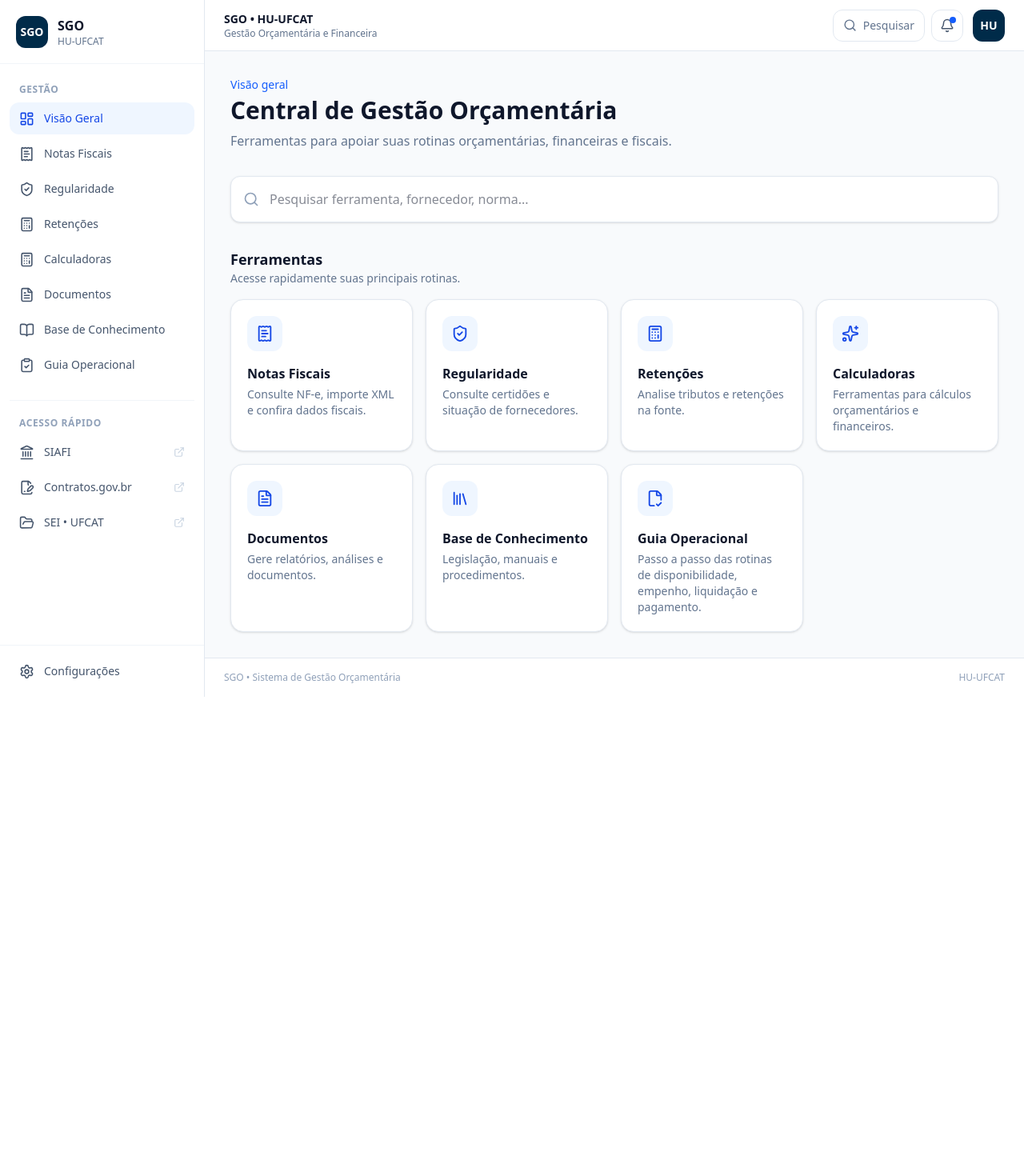
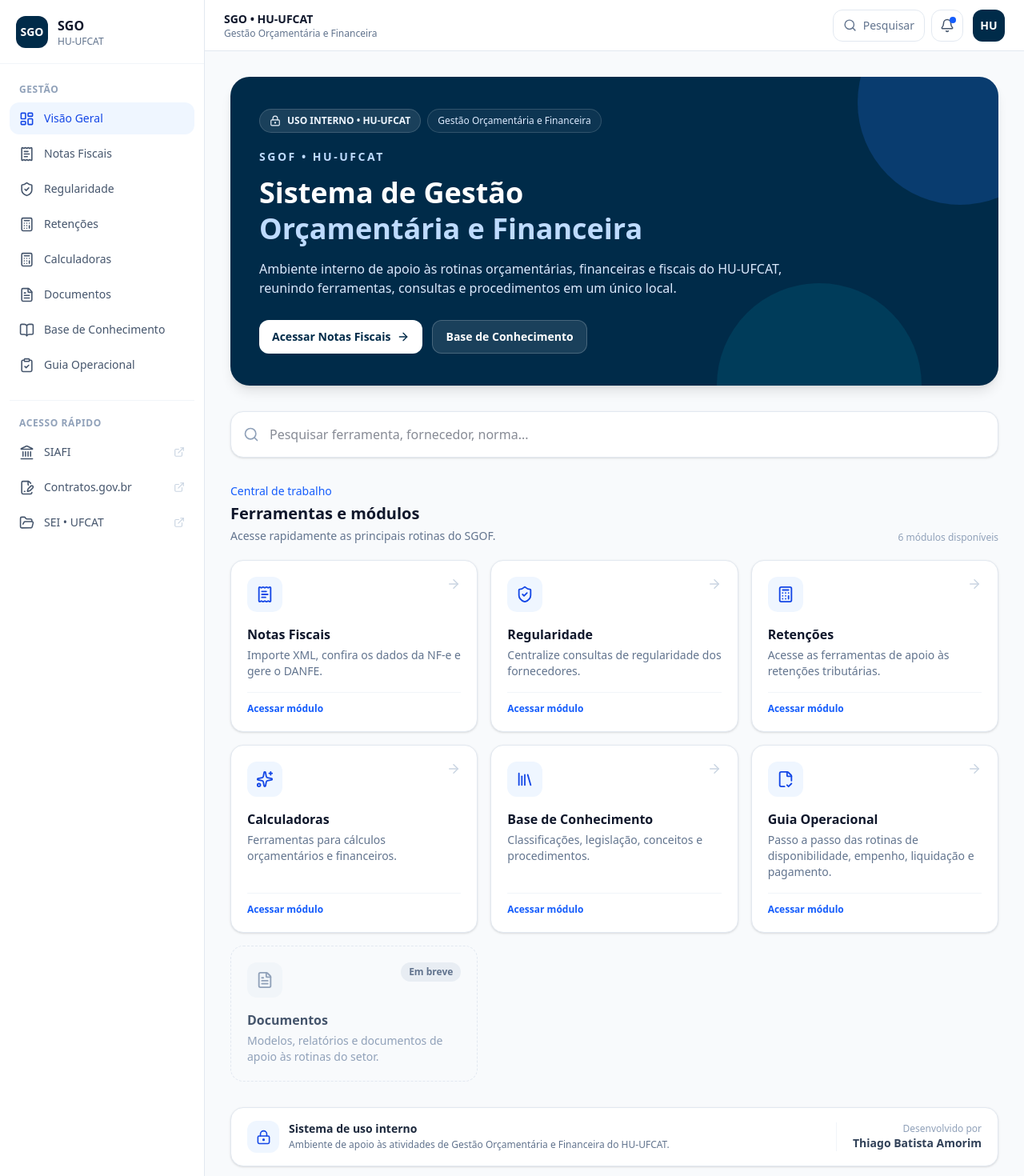
Before and after one commit to thiagoamorim-ship-it/sgofufcat, a React (Vite) app: page / in a window 1280 px wide. Shown: the top 1470 px of the page at 80% size. Before the commit the page ends 871 px from the top, so only its background shows below. Built offline with nearby package versions, Linux system fonts and the light colour scheme.

Commit message:
feat: moderniza dashboard e adiciona identificação do SGOF
Updated tool descriptions and added new tools to the dashboard. Improved layout and styling for better user experience.

```diff
--- a/src/pages/Dashboard.tsx
+++ b/src/pages/Dashboard.tsx
@@ -1,8 +1,10 @@
 import {
+  ArrowRight,
   Calculator,
   FileCheck2,
   FileText,
   Library,
+  LockKeyhole,
   ReceiptText,
   Search,
   ShieldCheck,
@@ -14,39 +16,43 @@ import { Link } from 'react-router-dom';
 const tools = [
   {
     title: 'Notas Fiscais',
-    description: 'Consulte NF-e, importe XML e confira dados fiscais.',
+    description:
+      'Importe XML, confira os dados da NF-e e gere o DANFE.',
     icon: ReceiptText,
     path: '/notas-fiscais',
+    status: 'available',
   },
   {
     title: 'Regularidade',
-    description: 'Consulte certidões e situação de fornecedores.',
+    description:
+      'Centralize consultas de regularidade dos fornecedores.',
     icon: ShieldCheck,
     path: '/regularidade',
+    status: 'available',
   },
   {
     title: 'Retenções',
-    description: 'Analise tributos e retenções na fonte.',
+    description:
+      'Acesse as ferramentas de apoio às retenções tributárias.',
     icon: Calculator,
     path: '/retencoes',
+    status: 'available',
   },
   {
     title: 'Calculadoras',
-    description: 'Ferramentas para cálculos orçamentários e financeiros.',
+    description:
+      'Ferramentas para cálculos orçamentários e financeiros.',
     icon: Sparkles,
     path: '/calculadoras',
-  },
-  {
-    title: 'Documentos',
-    description: 'Gere relatórios, análises e documentos.',
-    icon: FileText,
-    path: '/documentos',
+    status: 'available',
   },
   {
     title: 'Base de Conhecimento',
-    description: 'Legislação, manuais e procedimentos.',
+    description:
+      'Classificações, legislação, conceitos e procedimentos.',
     icon: Library,
-    path: '/legislacao',
+    path: '/base-conhecimento',
+    status: 'available',
   },
   {
     title: 'Guia Operacional',
@@ -54,6 +60,15 @@ const tools = [
       'Passo a passo das rotinas de disponibilidade, empenho, liquidação e pagamento.',
     icon: FileCheck2,
     path: '/checklist',
+    status: 'available',
+  },
+  {
+    title: 'Documentos',
+    description:
+      'Modelos, relatórios e documentos de apoio às rotinas do setor.',
+    icon: FileText,
+    path: '',
+    status: 'soon',
   },
 ];
 
@@ -61,23 +76,61 @@ export default function Dashboard() {
   return (
     <div className="space-y-8">
 
-      {/* Cabeçalho */}
-      <section>
-        <p className="text-sm font-medium text-blue-600">
-          Visão geral
+      {/* Apresentação */}
+      <section className="relative overflow-hidden rounded-3xl bg-[#002B49] px-6 py-8 text-white shadow-lg md:px-9 md:py-10">
+        <div className="absolute -right-20 -top-24 h-64 w-64 rounded-full bg-blue-500/20" />
+        <div className="absolute -bottom-32 right-24 h-64 w-64 rounded-full bg-cyan-400/10" />
+
+        <div className="relative z-10 max-w-4xl">
+          <div className="mb-5 flex flex-wrap items-center gap-2">
+            <span className="inline-flex items-center gap-2 rounded-full border border-white/15 bg-white/10 px-3 py-1.5 text-xs font-semibold text-blue-50">
+              <LockKeyhole size={14} />
+              USO INTERNO • HU-UFCAT
+            </span>
+
+            <span className="rounded-full border border-white/15 bg-white/5 px-3 py-1.5 text-xs font-medium text-blue-100">
+              Gestão Orçamentária e Financeira
+            </span>
+          </div>
+
+          <p className="text-sm font-semibold uppercase tracking-[0.18em] text-blue-200">
+            SGOF • HU-UFCAT
           </p>
 
-        <h1 className="mt-1 text-3xl font-bold text-slate-900">
-          Central de Gestão Orçamentária
+          <h1 className="mt-3 max-w-3xl text-3xl font-bold leading-tight md:text-4xl">
+            Sistema de Gestão
+            <span className="block text-blue-200">
+              Orçamentária e Financeira
+            </span>
           </h1>
 
-        <p className="mt-2 text-slate-500">
-          Ferramentas para apoiar suas rotinas orçamentárias,
-          financeiras e fiscais.
+          <p className="mt-4 max-w-2xl text-sm leading-6 text-blue-100 md:text-base">
+            Ambiente interno de apoio às rotinas orçamentárias,
+            financeiras e fiscais do HU-UFCAT, reunindo ferramentas,
+            consultas e procedimentos em um único local.
           </p>
+
+          <div className="mt-7 flex flex-wrap gap-3">
+            <Link
+              to="/notas-fiscais"
+              className="inline-flex items-center gap-2 rounded-xl bg-white px-4 py-2.5 text-sm font-semibold text-[#002B49] transition hover:bg-blue-50"
+            >
+              Acessar Notas Fiscais
+              <ArrowRight size={16} />
+            </Link>
+
+            <Link
+              to="/base-conhecimento"
+              className="inline-flex items-center gap-2 rounded-xl border border-white/20 bg-white/10 px-4 py-2.5 text-sm font-semibold text-white transition hover:bg-white/15"
+            >
+              Base de Conhecimento
+            </Link>
+          </div>
+        </div>
       </section>
 
       {/* Pesquisa */}
+      <section>
         <div className="relative">
           <Search
             size={20}
@@ -87,51 +140,128 @@ export default function Dashboard() {
           <input
             type="text"
             placeholder="Pesquisar ferramenta, fornecedor, norma..."
-          className="w-full rounded-xl border border-slate-200 bg-white py-4 pl-12 pr-4 shadow-sm outline-none transition focus:border-blue-500 focus:ring-4 focus:ring-blue-100"
+            className="w-full rounded-2xl border border-slate-200 bg-white py-4 pl-12 pr-4 shadow-sm outline-none transition focus:border-blue-500 focus:ring-4 focus:ring-blue-100"
           />
         </div>
+      </section>
 
       {/* Ferramentas */}
       <section>
-        <div className="mb-4">
-          <h2 className="text-lg font-semibold text-slate-900">
-            Ferramentas
+        <div className="mb-5 flex flex-col justify-between gap-2 sm:flex-row sm:items-end">
+          <div>
+            <p className="text-sm font-medium text-blue-600">
+              Central de trabalho
+            </p>
+
+            <h2 className="mt-1 text-xl font-bold text-slate-900">
+              Ferramentas e módulos
             </h2>
 
-          <p className="text-sm text-slate-500">
-            Acesse rapidamente suas principais rotinas.
+            <p className="mt-1 text-sm text-slate-500">
+              Acesse rapidamente as principais rotinas do SGOF.
             </p>
           </div>
 
-        <div className="grid grid-cols-1 gap-4 sm:grid-cols-2 xl:grid-cols-4">
+          <span className="text-xs font-medium text-slate-400">
+            {tools.filter((tool) => tool.status === 'available').length}{' '}
+            módulos disponíveis
+          </span>
+        </div>
 
+        <div className="grid grid-cols-1 gap-4 sm:grid-cols-2 xl:grid-cols-3">
           {tools.map((tool) => {
             const Icon = tool.icon;
+
+            if (tool.status === 'soon') {
+              return (
+                <div
+                  key={tool.title}
+                  className="relative rounded-2xl border border-dashed border-slate-200 bg-slate-50/70 p-5"
+                >
+                  <div className="mb-4 flex items-start justify-between gap-3">
+                    <div className="flex h-11 w-11 items-center justify-center rounded-xl bg-slate-100 text-slate-400">
+                      <Icon size={22} />
+                    </div>
+
+                    <span className="rounded-full bg-slate-200/70 px-2.5 py-1 text-xs font-semibold text-slate-500">
+                      Em breve
+                    </span>
+                  </div>
+
+                  <h3 className="font-semibold text-slate-600">
+                    {tool.title}
+                  </h3>
+
+                  <p className="mt-1 text-sm leading-5 text-slate-400">
+                    {tool.description}
+                  </p>
+                </div>
+              );
+            }
 
             return (
               <Link
                 key={tool.title}
                 to={tool.path}
-                className="group block rounded-2xl border border-slate-200 bg-white p-5 text-left shadow-sm transition hover:-translate-y-1 hover:border-blue-200 hover:shadow-md"
+                className="group flex min-h-[180px] flex-col rounded-2xl border border-slate-200 bg-white p-5 text-left shadow-sm transition hover:-translate-y-1 hover:border-blue-200 hover:shadow-md"
               >
-                <div className="mb-4 flex h-11 w-11 items-center justify-center rounded-xl bg-blue-50 text-blue-700 transition group-hover:bg-blue-600 group-hover:text-white">
+                <div className="mb-4 flex items-start justify-between">
+                  <div className="flex h-11 w-11 items-center justify-center rounded-xl bg-blue-50 text-blue-700 transition group-hover:bg-blue-600 group-hover:text-white">
                     <Icon size={22} />
+                  </div>
+
+                  <ArrowRight
+                    size={18}
+                    className="text-slate-300 transition group-hover:translate-x-1 group-hover:text-blue-600"
+                  />
                 </div>
 
                 <h3 className="font-semibold text-slate-900">
                   {tool.title}
                 </h3>
 
-                <p className="mt-1 text-sm leading-5 text-slate-500">
+                <p className="mt-1 flex-1 text-sm leading-5 text-slate-500">
                   {tool.description}
                 </p>
+
+                <div className="mt-4 border-t border-slate-100 pt-3 text-xs font-semibold text-blue-600">
+                  Acessar módulo
+                </div>
               </Link>
             );
           })}
-
         </div>
       </section>
 
+      {/* Informações institucionais */}
+      <section className="flex flex-col justify-between gap-4 rounded-2xl border border-slate-200 bg-white px-5 py-4 shadow-sm sm:flex-row sm:items-center">
+        <div className="flex items-center gap-3">
+          <div className="flex h-10 w-10 shrink-0 items-center justify-center rounded-xl bg-blue-50 text-blue-700">
+            <LockKeyhole size={19} />
+          </div>
+
+          <div>
+            <p className="text-sm font-semibold text-slate-800">
+              Sistema de uso interno
+            </p>
+
+            <p className="text-xs leading-5 text-slate-500">
+              Ambiente de apoio às atividades de Gestão Orçamentária e
+              Financeira do HU-UFCAT.
+            </p>
+          </div>
+        </div>
+
+        <div className="border-t border-slate-100 pt-3 sm:border-l sm:border-t-0 sm:pl-5 sm:pt-0 sm:text-right">
+          <p className="text-xs text-slate-400">
+            Desenvolvido por
+          </p>
+
+          <p className="text-sm font-semibold text-slate-700">
+            Thiago Batista Amorim
+          </p>
+        </div>
+      </section>
     </div>
   );
 }
```
Lines whose indentation alone changed are shown as unchanged.
